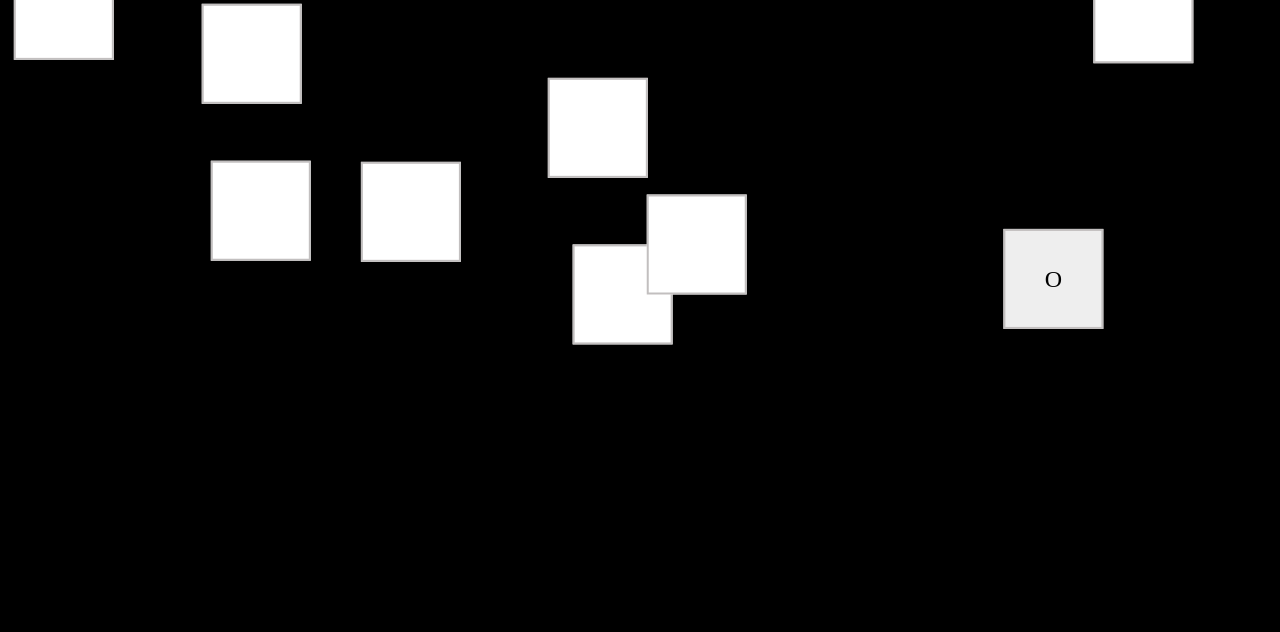
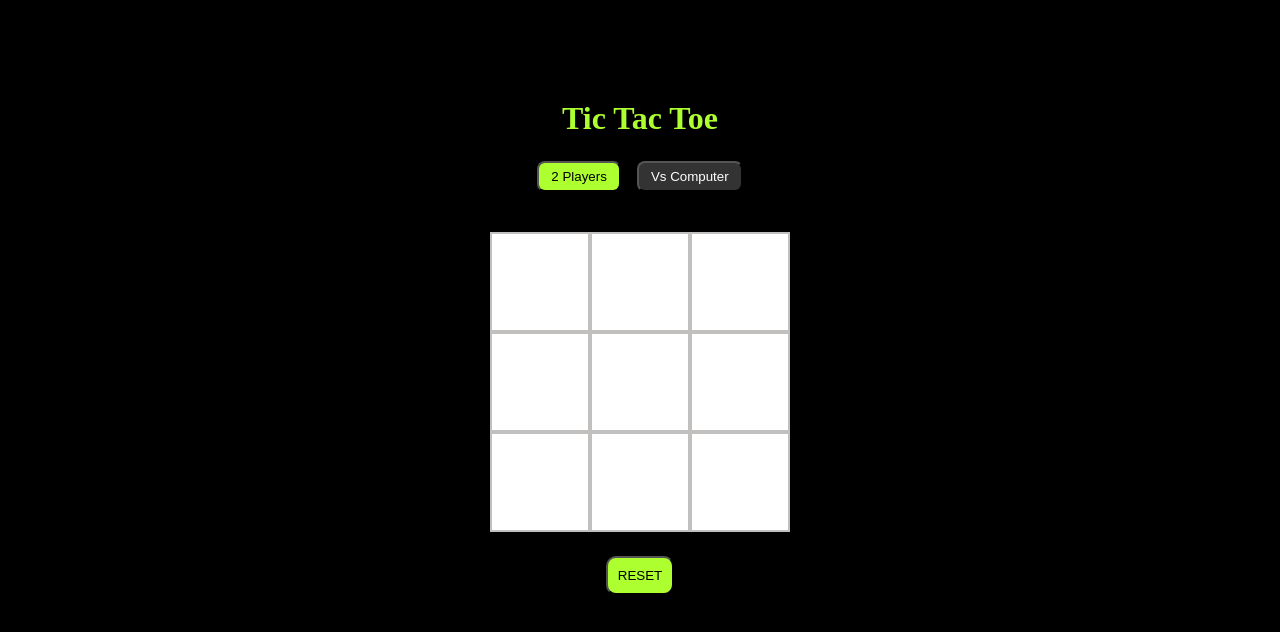
Before and after one commit to ArthurBretskyi/tic-tac-toe, a Vue app: page / in a window 1280 px wide. Shown: the top 632 px of the page. Built offline with nearby package versions, Linux system fonts and the light colour scheme.

Commit message:
Додав перемикач gameMode

```diff
--- a/src/components/GameBoard.vue
+++ b/src/components/GameBoard.vue
@@ -10,6 +10,17 @@
     <div v-if="showFirstMove" class="first-move">
         {{ firstMoveText }}
     </div>
+
+    <div v-if="showPreGameUI" class="mode-switch">
+        <button :class="{ active: gameMode === 'human-vs-human' }" @click="setMode('human-vs-human')">
+            2 Players
+        </button>
+
+        <button :class="{ active: gameMode === 'human-vs-ai' }" @click="setMode('human-vs-ai')">
+            Vs Computer
+        </button>
+    </div>
+
 
     <div class="game-board">
         <GameCell v-for="(cell, idx) in cells" :key="idx" :value="cell" :ref="el => registerCell(idx, el)"
@@ -28,6 +39,7 @@
 const {
     cells,
     currentPlayer,
+    gameMode,
     winner,
     moveCount,
     makeMove,
@@ -43,15 +55,23 @@
     makeMove,
     isGameOver,
     canInteract,
-    aiPlayer: "O"
+    aiPlayer: "O",
+    enabled: computed(() => gameMode.value === "human-vs-ai")
 });
 
 const firstPlayer = ref(null);
 
-const showFirstMove = computed(() => {
-    return phase.value === "initial" && !roundStarted.value;
+const showPreGameUI = computed(() => {
+    return !roundStarted.value;
 });
 
+const showFirstMove = computed(() => {
+    return (
+        showPreGameUI.value &&
+        gameMode.value === "human-vs-ai" &&
+        phase.value === "initial"
+    );
+});
 
 function startNewRound() {
     resetGame();
@@ -67,6 +87,14 @@
         ? "First move: You"
         : "First move: Computer";
 });
+
+function setMode(mode) {
+    if (gameMode.value === mode) return;
+
+    gameMode.value = mode;
+    resetPhase();
+    resetRound();
+}
 
 function resetRound() {
     roundStarted.value = false;
@@ -124,4 +152,23 @@
     margin-bottom: 1rem;
     text-align: center;
 }
+
+.mode-switch {
+    display: flex;
+    gap: 1rem;
+    margin-bottom: 1rem;
+}
+
+.mode-switch button {
+    padding: 6px 12px;
+    border-radius: 8px;
+    background: #333;
+    color: #fff;
+    cursor: pointer;
+}
+
+.mode-switch button.active {
+    background: greenyellow;
+    color: #000;
+}
 </style>
--- a/src/composables/useComputerPlayer.js
+++ b/src/composables/useComputerPlayer.js
@@ -8,15 +8,17 @@
   isGameOver,
   canInteract,
   aiPlayer,
+  enabled,
 }) {
   watch(currentPlayer, (player) => {
+    if (!enabled.value) return;
     if (player !== aiPlayer) return;
     if (isGameOver.value) return;
     if (!canInteract.value) return;
 
     setTimeout(() => {
       const index = getRandomMove(cells.value);
-      if (index !== undefined) {
+      if (index !== null) {
         makeMove(index);
       }
     }, 2000);
--- a/src/composables/useTicTacToe.js
+++ b/src/composables/useTicTacToe.js
@@ -4,7 +4,7 @@
 export function useTicTacToeGame(canInteract) {
   const cells = ref(Array(9).fill(null));
 
-  const gameMode = ref("human-vs-ai"); // або human-vs-human
+  const gameMode = ref("human-vs-human");
   const humanPlayer = "X";
   const aiPlayer = "O";
 
```
